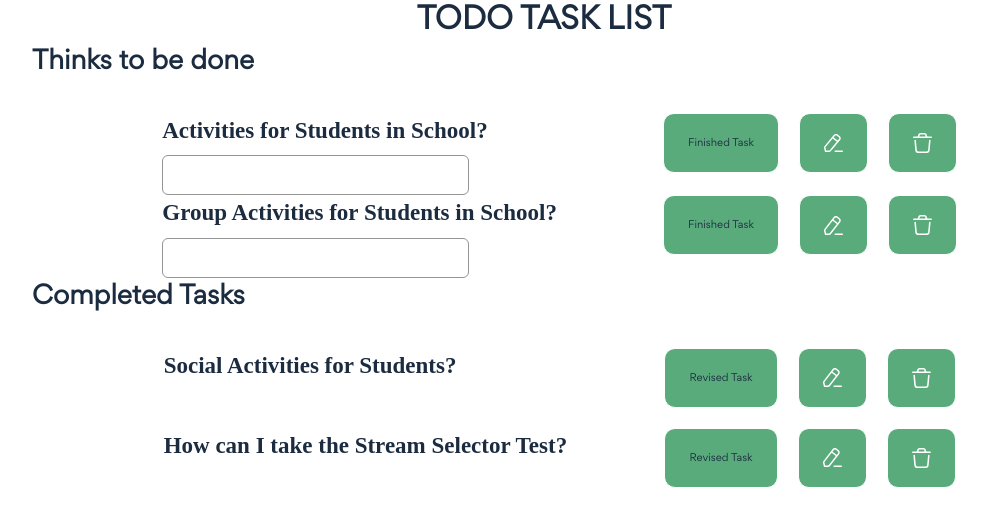
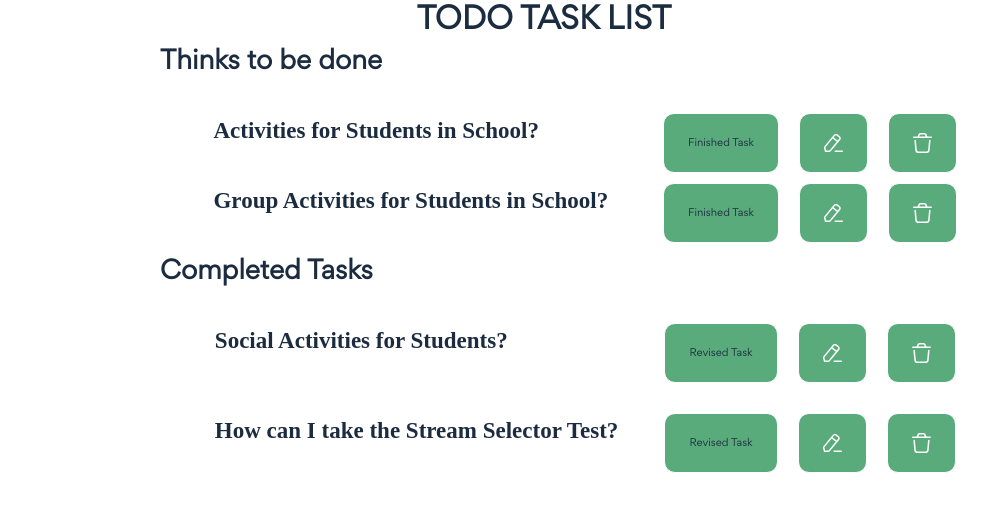
Before and after one commit to elizabethjohnson2/todo_exam, a Django app: page /posts/create/ in a window 1280 px wide. Shown: the part 150-677 px from the top of the page, without its empty margins (96-1083 px from the left). Run offline with Django 4.2, Linux system fonts and the light colour scheme; a user stored in the database is signed in; data comes from the database, SQL or seed files in the repository; both versions use the stored data as it was after the commit; some libraries are stand-ins or nearby versions; some web fonts are replaced.

Commit message:
finished function completed

```diff
--- a/static/css/auth-style.css
+++ b/static/css/auth-style.css
@@ -4,7 +4,6 @@
     box-sizing: border-box;
     font-family: "ibm_plex_sans_thai_loopedRg";
     text-decoration: none;
-
 }
 .wrapper {
     max-width: 1280px;
@@ -35,11 +34,9 @@ section.container {
     align-items: top;
     justify-content: center;
     padding-top: 80px;
-
 }
 section.container section.form_container {
     width: 400px;
-
 }
 
 section.container section.form_container div.top {
--- a/static/css/style.css
+++ b/static/css/style.css
@@ -136,17 +136,15 @@ header .wrapper div.right a{
 }
 #wrapper  h1{
     text-align: center;
-
     font-size: 30px;
     font-weight: 900;
 }
 #wrapper  p{
     font-size: 25px;
     font-weight: 700;
-    margin-left: 10%;
-    }
+    margin-left: 20%;
+}
 #wrapper div.content {
-
     align-items: center;
     margin: 0 auto;
     margin-top: 30px;
@@ -165,14 +163,6 @@ header .wrapper div.right a{
     font-weight: 900;
     font-family:Gordita Bold ;
 }
-#wrapper  h1.left  input {
-
-    width: 60%;
-    height: 40px;
-    border: 1px solid #949494;
-    border-radius: 6px;
-    margin-left: 10%;
-}
 #wrapper h2.right{
     display: flex;
     justify-content: space-between;
@@ -188,6 +178,7 @@ header .wrapper div.right a{
     margin-right: 20px;
     display: flex;
     align-items: center;
+    margin-bottom: 10px;
 
 }
 #wrapper  h2.right a img{
--- a/templates/posts/create.html
+++ b/templates/posts/create.html
@@ -11,7 +11,6 @@
                     <div class = "container">
                         <h1 class="left">
                             <p>{{instance.title}}</p>
-                            <input type="" name="" />
                         </h1>
                             <h2 class="right">
 
```
Also changed, not shown: templates/users/signup.html (+4 -3 lines), db.sqlite3.
